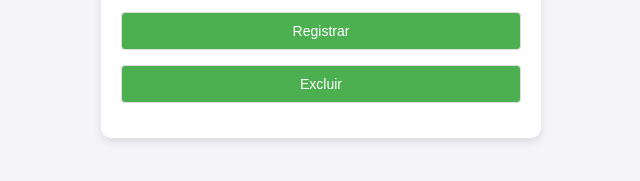
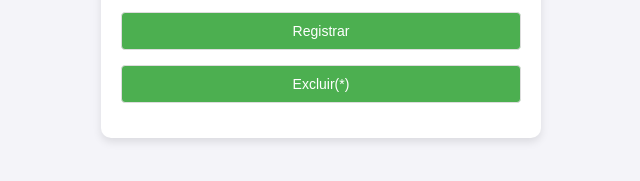
Before and after one commit to hqnicolas/bd2, a website: page public/register-phone.html in a window 1280 px wide. Shown: the part 515-696 px from the top of the page, 319-959 px from the left. Drawn offline with Linux system fonts and the light colour scheme.

```diff
--- a/public/register-phone.html
+++ b/public/register-phone.html
@@ -41,7 +41,7 @@
 
         <!-- Botões para ações -->
         <button type="submit">Registrar</button>
-        <button type="button" id="deleteButton">Excluir</button>
+        <button type="button" id="deleteButton">Excluir(*)</button>
     </form>
     <div id="response"></div>
 
```
